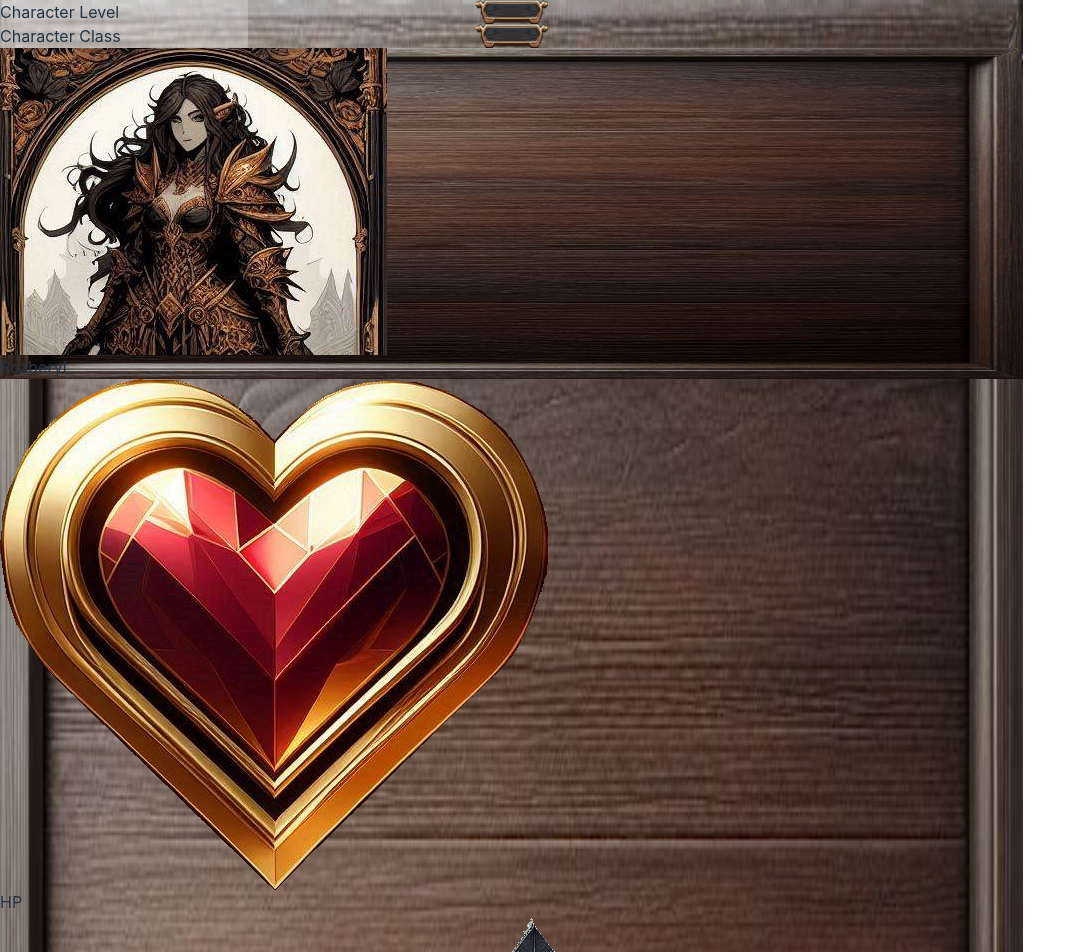
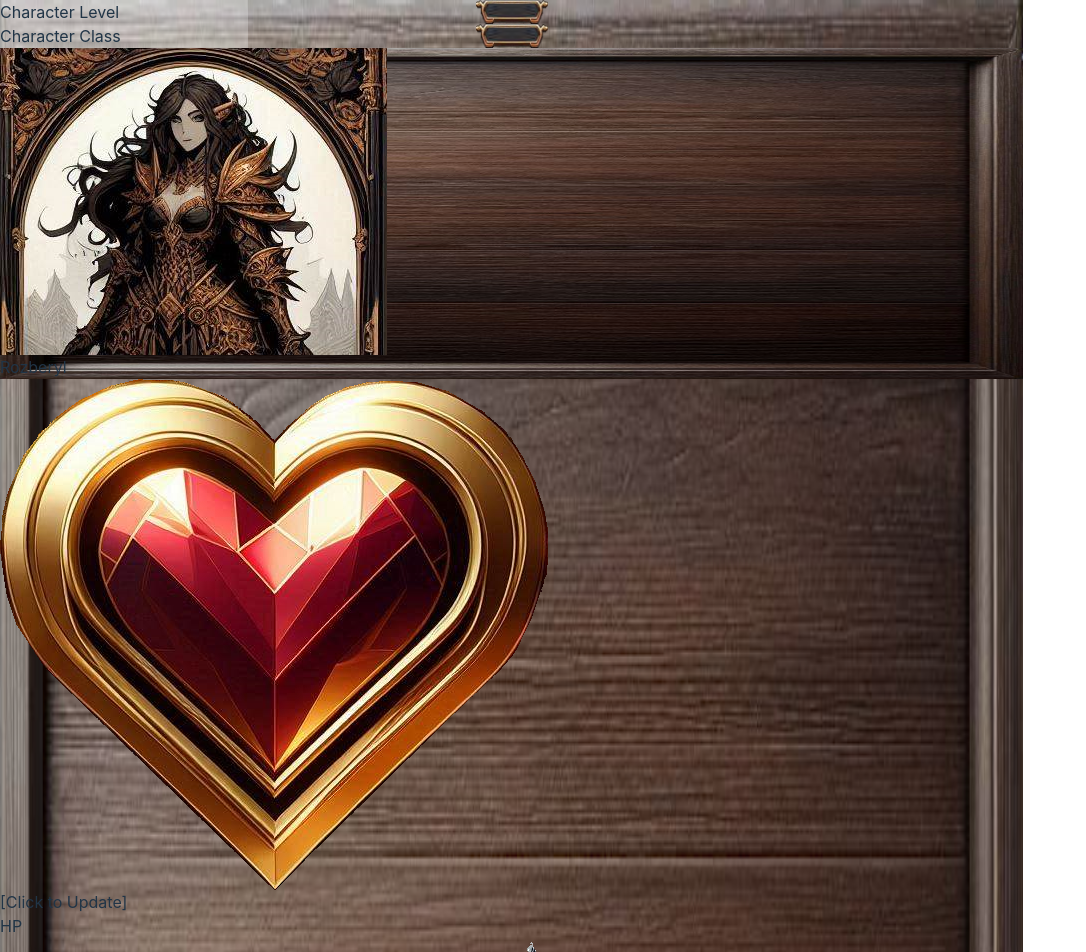
Before and after one commit to frenzie24/charactercompendium, a React (Vite) app in the folder client/: page / in a window 1280 px wide. Shown: the top 952 px of the page, without its empty margins (0-1086 px from the left). Built offline with nearby package versions, Linux system fonts and the light colour scheme.

Commit message:
updated fillable fields for primary attributes

```diff
--- a/client/src/components/PrimaryAttribute.jsx
+++ b/client/src/components/PrimaryAttribute.jsx
@@ -2,23 +2,73 @@ import React, { useEffect, useState } from "react";
 import { v4 as uuidv4 } from 'uuid';
 import validateState from "../utils/validateState";
 
-const PrimaryAttribute =({Name, Src, Current, Max}) =>{
-    // states to store the attributes name, source, current value and max value
-    // we need to add the input and edit logic i added to image view to this caption as well... maybe this should just be an imageView...
-    // ## TODO: refractor imageView to accept passed width and height and handle when not passed
-    const [name, setInput] = useState(Name, 'Primary Attribute');
-    const [source, setSource] = useState(validateState(Src,'./notfound.jpg' ));
-    const [current, setCurrent]= useState(validateState(Current, ''));
-    const [max, setMax] = useState(validateState(Max, ''));
-    return(
-        <>
-            <figure className="w-36 h-48 flex flex-row flex-wrap justify-center">
-                <img className="w-36 h-32" src={source}></img>
-                <figcaption className="w-full h-12 text-center">{name}</figcaption>
-            </figure>
-        </>
+
+const PrimaryAttribute = ({ Name, Src, HandleChange, Value }) => {
+    const [name, setName] = useState(Name); // State for attribute name
+    const [source, setSource] = useState(validateState(Src, './notfound.jpg')); // State for image source
+    const [editMode, setEditMode] = useState(false); // State for edit mode
+    const [value, setValue] = useState("");  // State for attribute value
+    const placeholder = "[Click to Update]";
+
+    const handleInputChange = (ev) => {
+        const { value } = ev.target;
+        setValue(value);
+        HandleChange(value);
+    };
+
+    const handleBlur = () => {
+        setEditMode(false); // Disable edit mode on blur (when user clicks away)
+    };
+
+    const handleClick = () => {
+        setEditMode(true); // Enable edit mode when user clicks on the displayed value
+    };
+
+    return (
+        <figure className="w-36 h-48 flex flex-col justify-center items-center">
+            <img className="w-36 h-32" src={source} alt={name} />
+            {editMode ? (
+                <div className="w-full h-12 text-center">
+                    <input
+                        className="text-center w-28 rounded-lg mb-1"
+                        type="text"
+                        value={value}
+                        onChange={handleInputChange}
+                        onBlur={handleBlur}
+                        autoFocus // Focus on input when edit mode starts
+                        placeholder="[Click to Update]"
+                    />
+                </div>
+            ) : (
+                <figcaption className="w-full h-12 text-center cursor-pointer" onClick={handleClick}>
+                    {value == "" ? placeholder : value}
+                </figcaption>
+            )}
+            <figcaption className="w-full h-12 text-center">{name}</figcaption>
+        </figure>
     );
-
-}
+};
 
 export default PrimaryAttribute;
+
+
+// const PrimaryAttribute =({Name, Src, Current, Max}) =>{
+//     // states to store the attributes name, source, current value and max value
+//     // we need to add the input and edit logic i added to image view to this caption as well... maybe this should just be an imageView...
+//     // ## TODO: refractor imageView to accept passed width and height and handle when not passed
+//     const [name, setInput] = useState(Name, 'Primary Attribute');
+//     const [source, setSource] = useState(validateState(Src,'./notfound.jpg' ));
+//     const [current, setCurrent]= useState(validateState(Current, ''));
+//     const [max, setMax] = useState(validateState(Max, ''));
+//     return(
+//         <>
+//             <figure className="w-36 h-48 flex flex-row flex-wrap justify-center">
+//                 <img className="w-36 h-32" src={source}></img>
+//                 <figcaption className="w-full h-12 text-center">{name}</figcaption>
+//             </figure>
+//         </>
+//     );
+
+// }
+
+// export default PrimaryAttribute;
```
